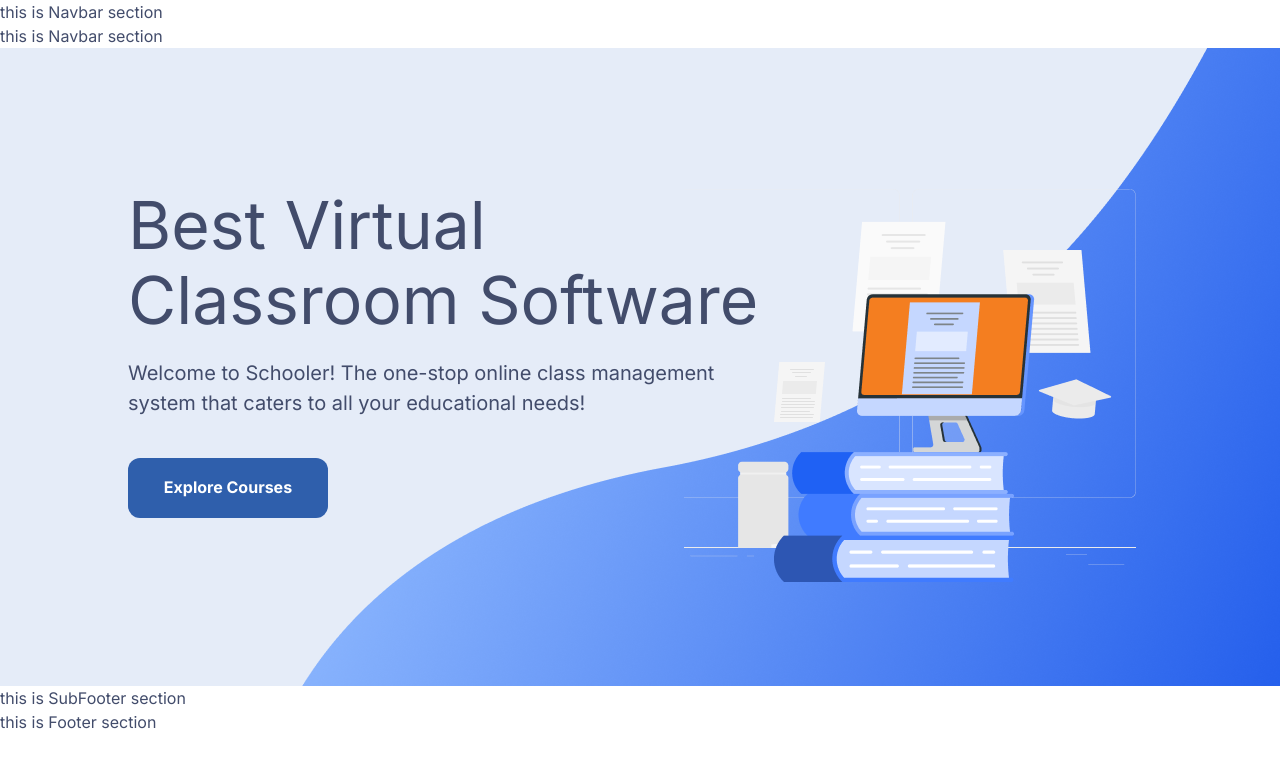
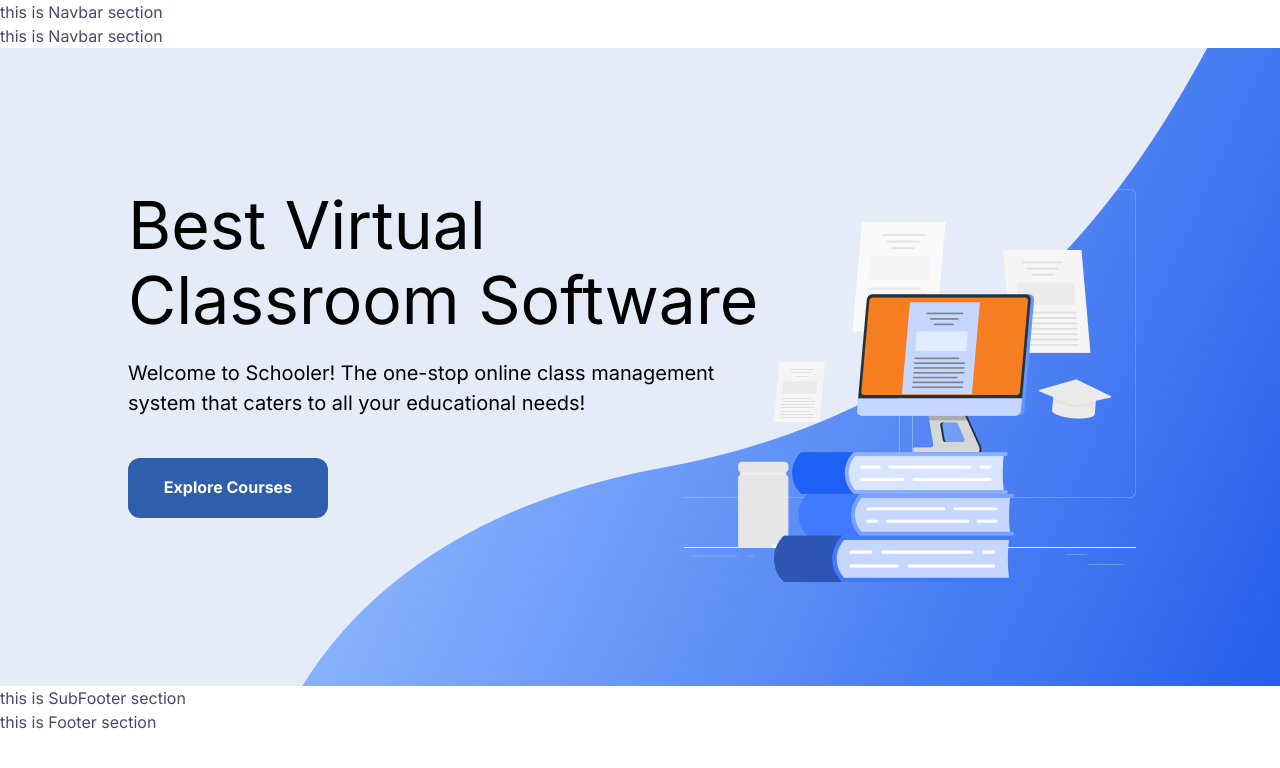
Before and after one commit to bestsvt/Course-Flow, a React (Vite) app in the folder client/: page / in a window 1280 px wide. Shown: the top 768 px of the page. Built offline with nearby package versions, Linux system fonts and the light colour scheme.

Commit message:
feat: add text color on header

```diff
--- a/client/src/pages/HomePage.jsx
+++ b/client/src/pages/HomePage.jsx
@@ -17,12 +17,12 @@
         {/* Start Coding Here */}
         <div className="flex flex-row p-[10%] bg-blue-100 bg-imag-header">
           <div className="flex flex-col">
-            <h1 className="text-headline1 -mb-6">Best Virtual</h1>
-            <h1 className="text-headline1 mb-2">Classroom Software</h1>
-            <h2 className="text-body1 break-words">
+            <h1 className="text-headline1 text-black -mb-6">Best Virtual</h1>
+            <h1 className="text-headline1  text-black mb-2">Classroom Software</h1>
+            <h2 className="text-body1 text-black break-words">
               Welcome to Schooler! The one-stop online class management
             </h2>
-            <h2 className="text-body1 break-words">
+            <h2 className="text-body1 text-black break-words">
               system that caters to all your educational needs!
             </h2>
             <Button className="w-[200px] my-10" variant="primary">
```
